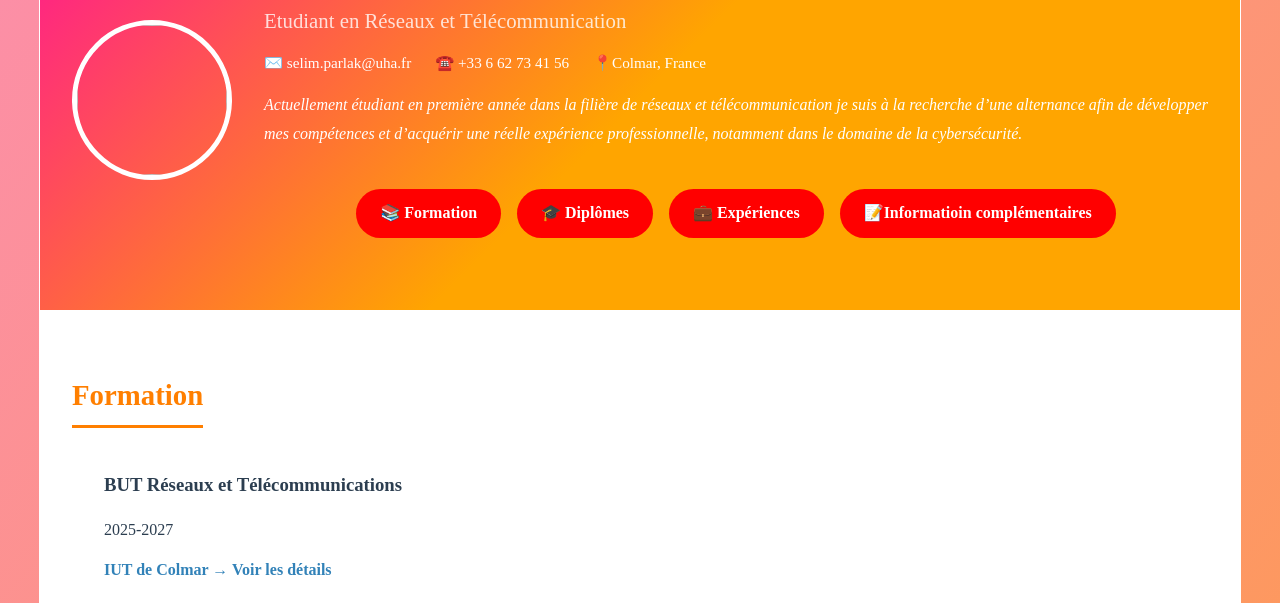
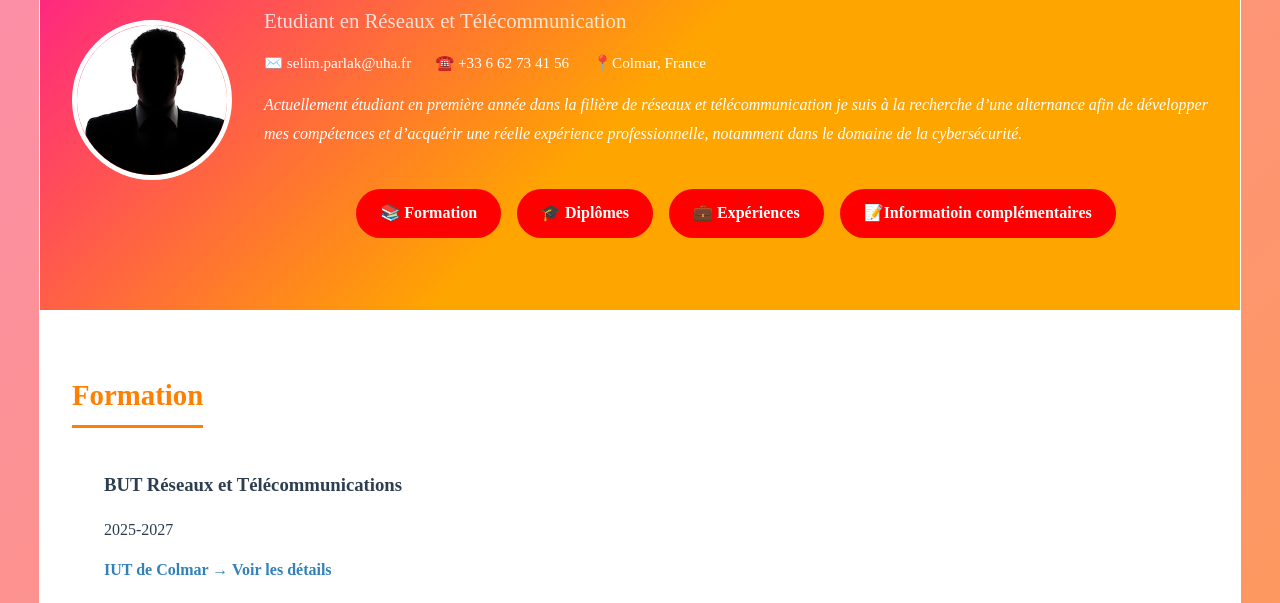
Before and after one commit to slm662/cv_codage, a plain HTML site: page index.html in a window 1280 px wide. Shown: the part 152-755 px from the top of the page. Drawn offline with Linux system fonts and the light colour scheme.

Commit message:
Update index.html

```diff
--- a/index.html
+++ b/index.html
@@ -25,7 +25,7 @@
 		<!-- header info perso -->
    <header>
    <div class="photodeprofil" >
-		<img src="silouhette.jpg">
+		<img src="images/silhouette-homme-affaires-vetu-costume_749345-2905.jpg">
 
     </div>
     <div class="contenue_header">
```
